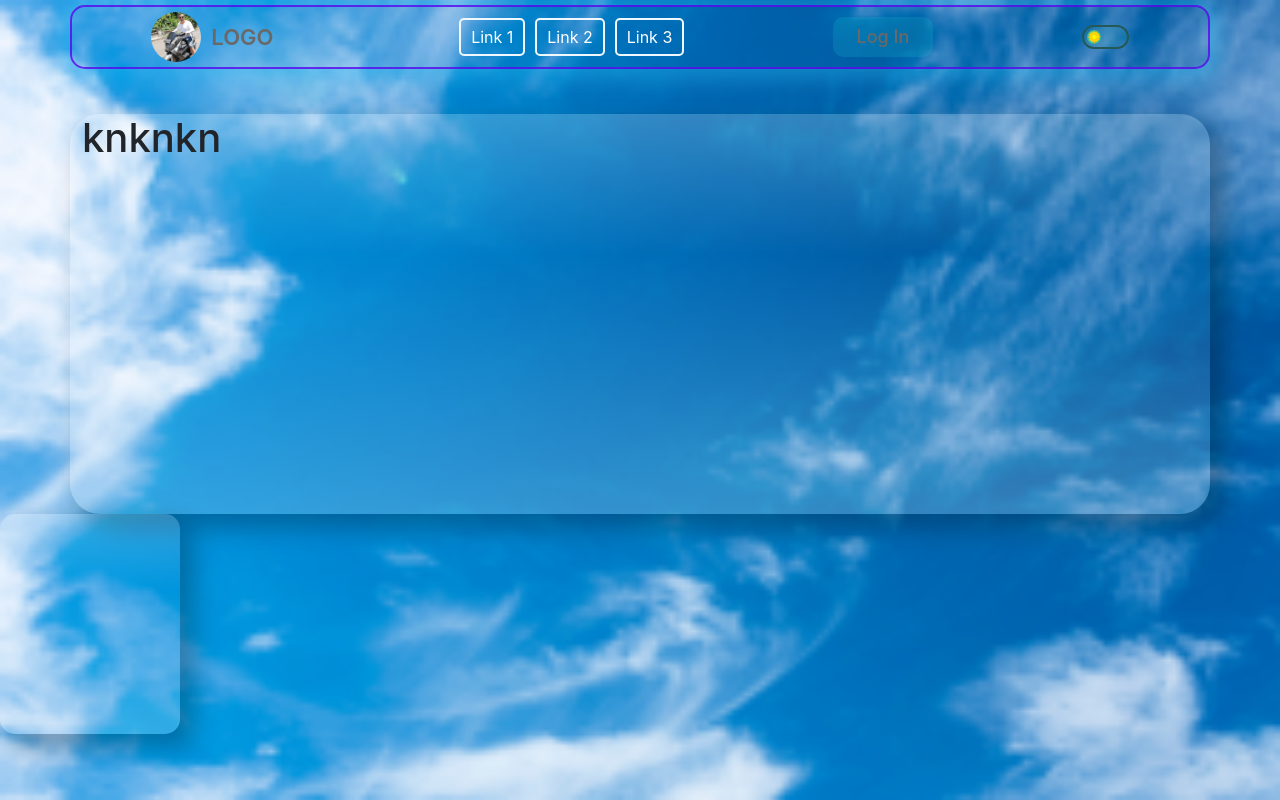
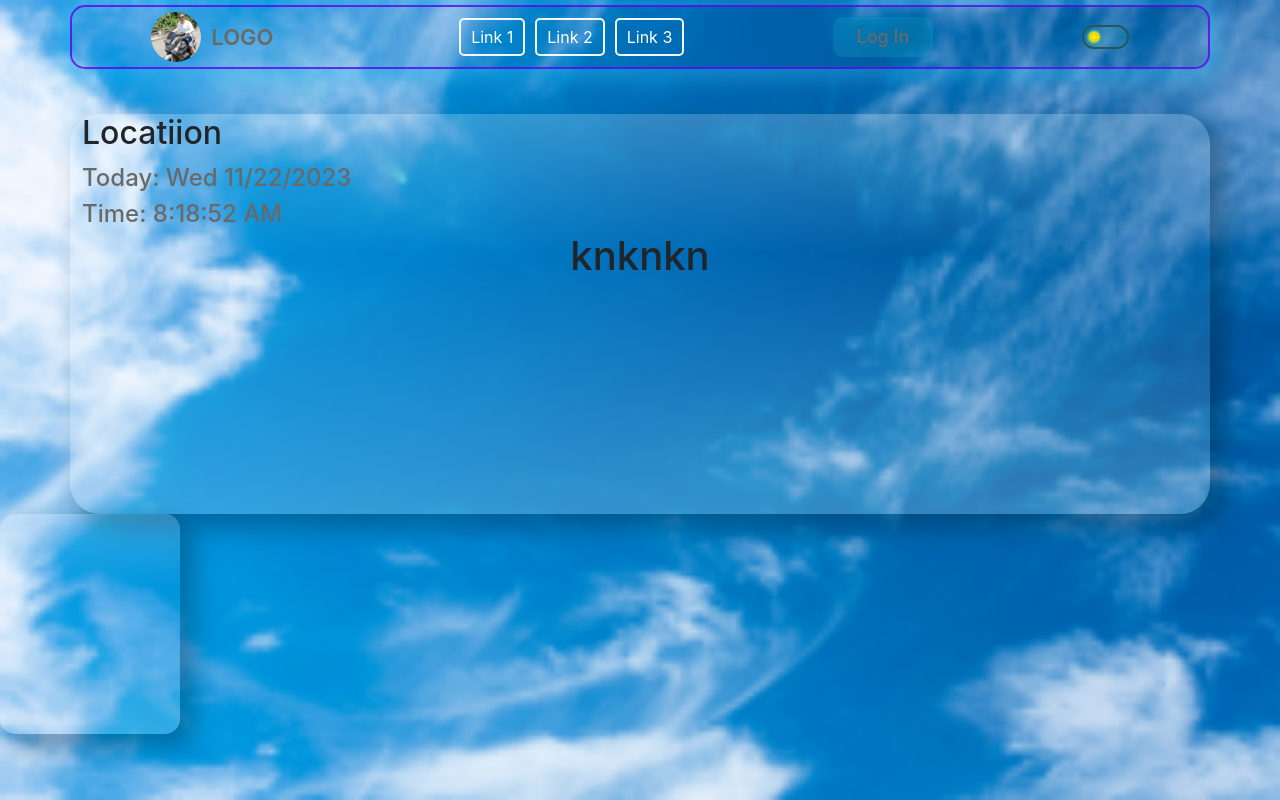
Before and after one commit to scrazym/Weather_App, a React (Create React App) app in the folder weather_app/: page / in a window 1280 px wide. Built offline with nearby package versions, Linux system fonts and the light colour scheme.

Commit message:
feat: add clock

```diff
--- a/weather_app/package.json
+++ b/weather_app/package.json
@@ -10,6 +10,7 @@
     "@types/node": "^16.18.61",
     "@types/react": "^18.2.37",
     "@types/react-dom": "^18.2.15",
+    "axios": "^1.6.2",
     "bootstrap": "^5.3.2",
     "eslint-plugin-react-hooks": "^4.6.0",
     "eslint-plugin-simple-import-sort": "^10.0.0",
--- a/weather_app/src/components/app/App.tsx
+++ b/weather_app/src/components/app/App.tsx
@@ -9,7 +9,7 @@ import "./App.scss";
 
 function App() {
   const { theme } = useTheme();
-
+  console.log("render");
   return (
     <div className="App" data-theme={theme}>
       <Router>
--- /dev/null
+++ b/weather_app/src/components/clock/Clock.tsx
@@ -0,0 +1,23 @@
+import { useEffect, useState } from "react";
+import Paragraph from "ui/text/TextMain";
+
+const Clock = () => {
+  const [date, setDate] = useState(new Date());
+
+  function refreshClock() {
+    setDate(new Date());
+  }
+  useEffect(() => {
+    const timerId = setInterval(refreshClock, 1000);
+    return function cleanup() {
+      clearInterval(timerId);
+    };
+  }, []);
+  return (
+    <Paragraph className="text">
+      {"Time: " + date.toLocaleTimeString()}
+    </Paragraph>
+  );
+};
+
+export default Clock;
--- /dev/null
+++ b/weather_app/src/components/day/Day.tsx
@@ -0,0 +1,40 @@
+import Paragraph from "ui/text/TextMain";
+
+const day = () => {
+  let day = new Date().getDay().toString();
+  switch (day) {
+    case "0":
+      day = "Sun";
+      break;
+    case "1":
+      day = "Mon";
+      break;
+    case "2":
+      day = "Tue";
+      break;
+    case "3":
+      day = "Wed";
+      break;
+    case "4":
+      day = "Thu";
+      break;
+    case "5":
+      day = "Fri";
+      break;
+    case "6":
+      day = "Sat";
+      break;
+  }
+  return day;
+};
+
+const Day = () => {
+  const currentDate = new Date().toLocaleDateString();
+
+  return (
+    <Paragraph className="text">{`${
+      "Today: " + day() + " " + currentDate
+    }`}</Paragraph>
+  );
+};
+export default Day;
--- a/weather_app/src/components/mainIfoWeather/MainIfoWeather.tsx
+++ b/weather_app/src/components/mainIfoWeather/MainIfoWeather.tsx
@@ -1,11 +1,13 @@
 import Wrapper from "ui/wrapperForMain&Card/Wrapper";
 
 import IconTemprDescr from "./iconTemprDescr/IconTemprDescr";
+import LocationDateSelect from "./locationDateSelect/LocationDateSelect";
 
 import "./mainIfoWeather.scss";
 const MainIfoWeather = () => {
   return (
     <Wrapper className="wrapper wrapper__main main">
+      <LocationDateSelect />
       <IconTemprDescr />
     </Wrapper>
   );
--- /dev/null
+++ b/weather_app/src/components/mainIfoWeather/locationDateSelect/LocationDateSelect.tsx
@@ -0,0 +1,14 @@
+import Clock from "components/clock/Clock";
+import Day from "components/day/Day";
+
+const LocationDateSelect = () => {
+  return (
+    <div className="main__location">
+      <h2>Locatiion</h2>
+      <Day />
+      <Clock />
+    </div>
+  );
+};
+
+export default LocationDateSelect;
--- a/weather_app/src/components/mainIfoWeather/mainIfoWeather.scss
+++ b/weather_app/src/components/mainIfoWeather/mainIfoWeather.scss
@@ -1,5 +1,10 @@
 .main {
   margin-top: 40px;
+  &__location {
+    display: flex;
+    flex-direction: column;
+    align-items: flex-start;
+  }
 }
 
 @media (max-width: 768px) {
--- /dev/null
+++ b/weather_app/src/ui/text/TextMain.tsx
@@ -0,0 +1,10 @@
+import "./text.scss";
+interface Text {
+  className: string;
+  children: string;
+}
+const Paragraph = ({ className, children }: Text) => {
+  return <p className={className}>{children}</p>;
+};
+
+export default Paragraph;
--- /dev/null
+++ b/weather_app/src/ui/text/text.scss
@@ -0,0 +1,6 @@
+.text {
+  color: rgb(var(--text));
+  font-size: 1.5em;
+  font-weight: 500;
+  margin: 0;
+}
--- a/weather_app/src/ui/wrapperForMain&Card/wrapper.scss
+++ b/weather_app/src/ui/wrapperForMain&Card/wrapper.scss
@@ -9,8 +9,6 @@
   &__main {
     width: 93%;
     min-height: 400px;
-    display: flex;
-    flex-wrap: wrap;
   }
   &__card {
     width: 180px;
```
Also changed, not shown: 1 other file (tests, documents, lock files or other folders).
